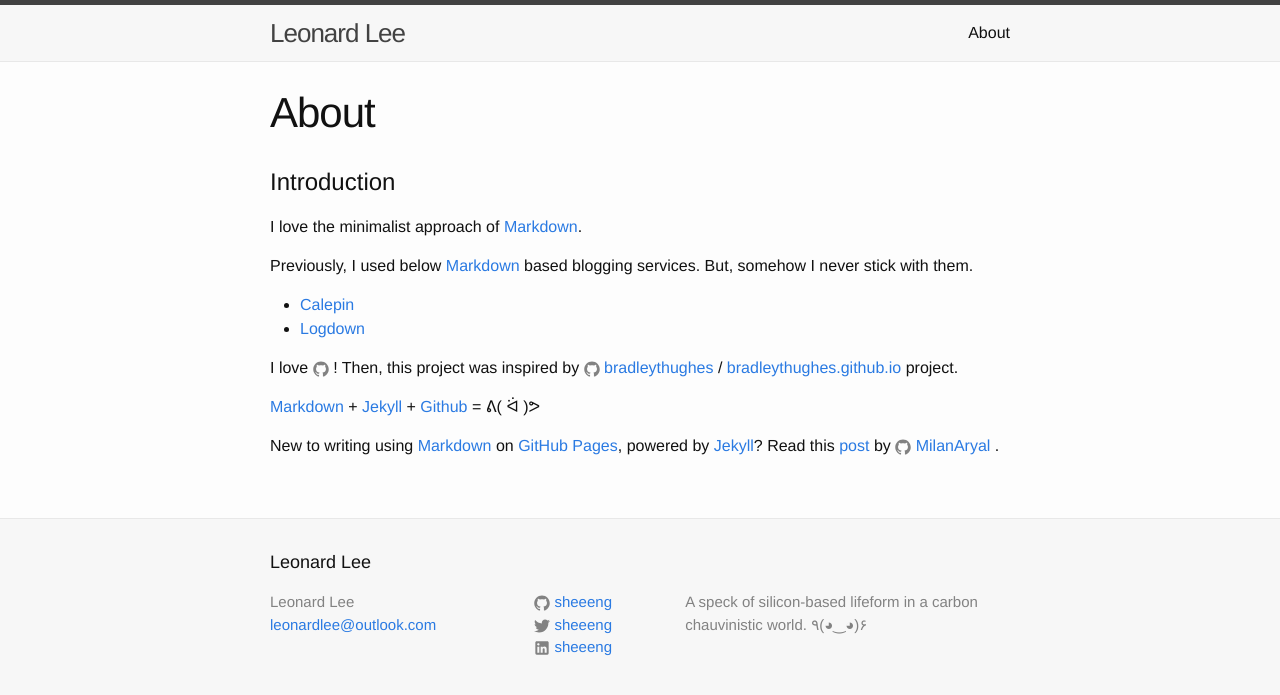
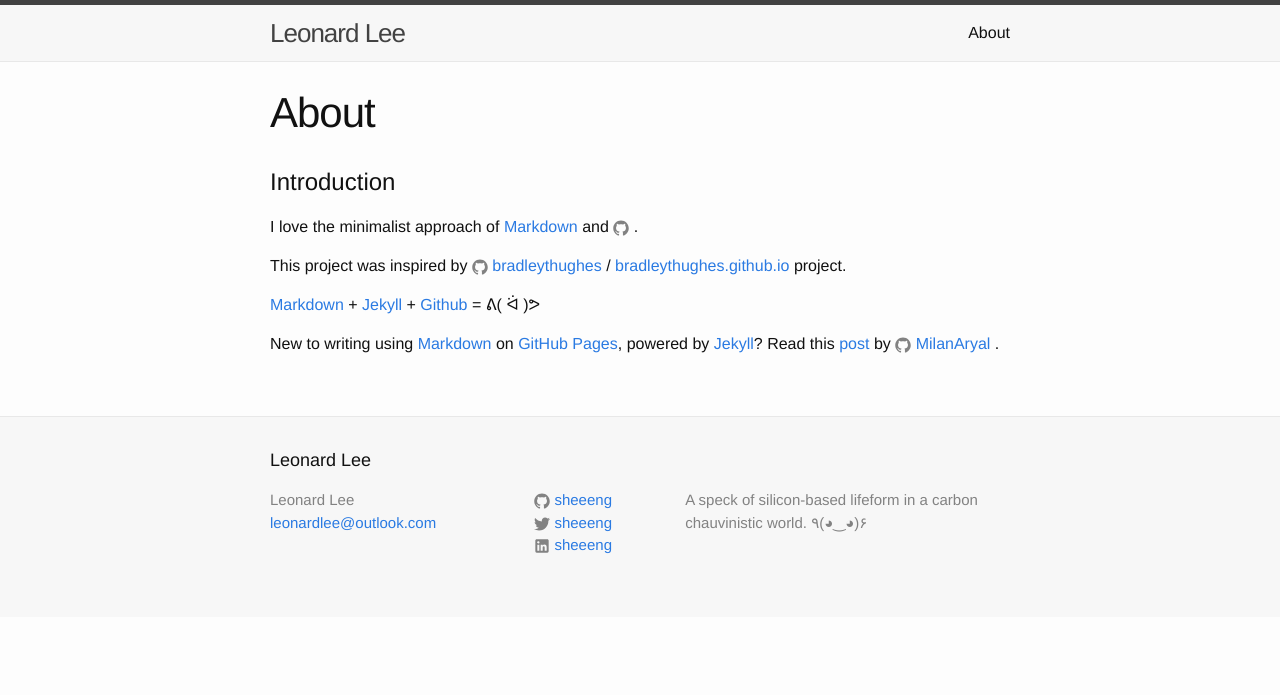
Before and after one commit to sheeeng/sheeeng.github.io, a Jekyll site: the page built from about.md, in a window 1280 px wide. Shown: the top 695 px of the page. Built offline with Jekyll 4.4.1, drawn with Linux system fonts in a browser that asks for light colours.

Commit message:
Update the About page.

```diff
--- a/about.md
+++ b/about.md
@@ -6,14 +6,9 @@
 
 # Introduction
 
-I love the minimalist approach of [Markdown](https://help.github.com/categories/writing-on-github/).
+I love the minimalist approach of [Markdown](https://help.github.com/categories/writing-on-github/) and {% include icon-github.html %}.
 
-Previously, I used below [Markdown](https://help.github.com/categories/writing-on-github/) based blogging services. But, somehow I never stick with them.
-
-- [Calepin](http://calepin.co/)
-- [Logdown](http://logdown.com/)
-
-I love {% include icon-github.html %}! Then, this project was inspired by {% include icon-github.html username="bradleythughes" %} /
+This project was inspired by {% include icon-github.html username="bradleythughes" %} /
 [bradleythughes.github.io](https://github.com/bradleythughes/bradleythughes.github.io) project.
 
 [Markdown](https://help.github.com/categories/writing-on-github/) + [Jekyll](https://jekyllrb.com/) + [Github](https://www.github.com/) = ᕕ( ᐛ )ᕗ
```
